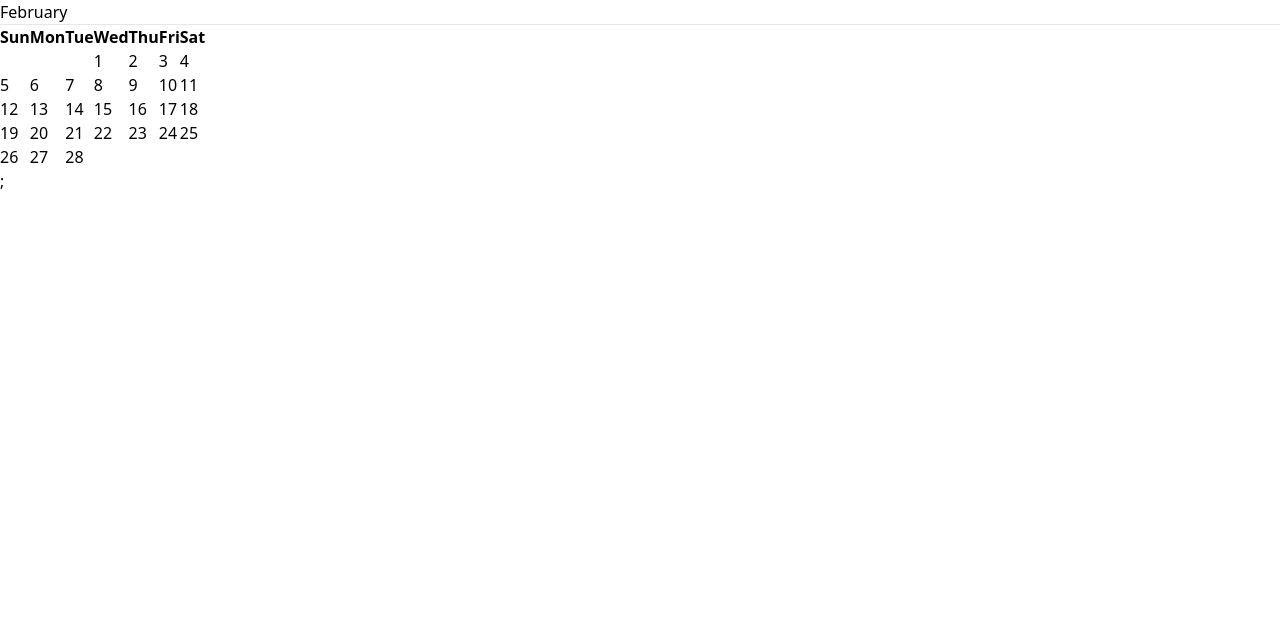
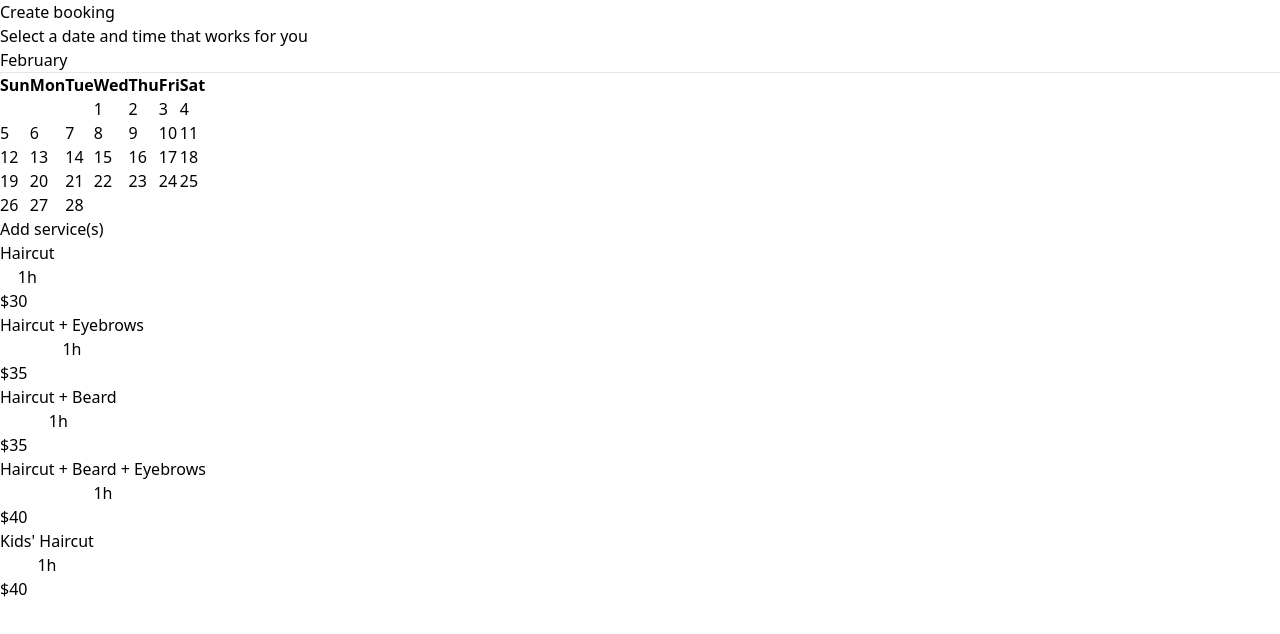
Before and after one commit to josuepalomocs/barber-website, a Next.js app: page / in a window 1280 px wide. Shown: the top 634 px of the page. Built offline with nearby package versions, Linux system fonts and the light colour scheme.

Commit message:
add services prototype

```diff
--- a/src/components/Calendar.tsx
+++ b/src/components/Calendar.tsx
@@ -41,16 +41,16 @@ export default function Calendar({ currentDate }: CalendarProps) {
     const numRows = Math.ceil((daysInMonth + firstDayIndex) / 7);
 
     return Array.from({ length: numRows }, (_, i) => (
-      <tr key={i} className="[&>td]">
+      <tr key={i} className="text-xs flex justify-between">
         {Array.from({ length: 7 }, (_, j) => {
           if (i === 0 && j < firstDayIndex) {
-            return <td key={i * 7 + j} />;
+            return <td key={i * 7 + j} className="w-10 h-10" />;
           }
           if (
             i === numRows - 1 &&
             7 * i + j - firstDayIndex + 1 > daysInMonth
           ) {
-            return <td key={i * 7 + j} />;
+            return <td key={i * 7 + j} className="w-10 h-10" />;
           }
           return (
             <td
@@ -86,8 +86,8 @@ export default function Calendar({ currentDate }: CalendarProps) {
   }
 
   return (
-    <div className="p-4 bg-gray-50 rounded-lg drop-shadow">
-      <div className="font-medium mb-4">
+    <div className="p-4 rounded-lg border border-neutral-200">
+      <div className="mb-4">
         <div className="flex justify-between items-center">
           <button
             className="text-neutral-400"
@@ -97,7 +97,7 @@ export default function Calendar({ currentDate }: CalendarProps) {
           >
             <ChevronLeftIcon className="w-[20px] h-[20px]" />
           </button>
-          <span>
+          <span className="text-xs">
             {formatDate(`${selectedYear}-${selectedMonth + 1}`, "MMMM")}
           </span>
           <button
@@ -111,16 +111,16 @@ export default function Calendar({ currentDate }: CalendarProps) {
         </div>
       </div>
       <hr className="border-neutral-200 mb-2" />
-      <table className="border-collapse [&>*]:text-center mb-2">
+      <table className="border-collapse w-full">
         <thead className="text-xs">
-          <tr className="[&>th]:font-light [&>th]:p-2">
-            <th>Sun</th>
-            <th>Mon</th>
-            <th>Tue</th>
-            <th>Wed</th>
-            <th>Thu</th>
-            <th>Fri</th>
-            <th>Sat</th>
+          <tr className="flex justify-between [&>th]:font-light [&>th]:w-10 [&>th]:h-10">
+            <th className="flex justify-center items-center">Sun</th>
+            <th className="flex justify-center items-center">Mon</th>
+            <th className="flex justify-center items-center">Tue</th>
+            <th className="flex justify-center items-center">Wed</th>
+            <th className="flex justify-center items-center">Thu</th>
+            <th className="flex justify-center items-center">Fri</th>
+            <th className="flex justify-center items-center">Sat</th>
           </tr>
         </thead>
         <tbody>{renderTableBodyRows()}</tbody>
--- a/src/components/Main.tsx
+++ b/src/components/Main.tsx
@@ -6,7 +6,7 @@ interface MainProps {
 
 export default function Main({ children }: MainProps) {
   return (
-    <main className="flex-1 flex justify-center items-center text-sm text-black bg-neutral-50">
+    <main className="flex-1 flex flex-col space-y-4 text-sm text-neutral-800 bg-neutral-50">
       {children}
     </main>
   );
--- /dev/null
+++ b/src/components/Services.tsx
@@ -0,0 +1,48 @@
+import { PlusIcon } from "@heroicons/react/20/solid";
+
+interface ServicesProps {}
+
+export default function Services({}: ServicesProps) {
+  return (
+    <div className="text-xs">
+      <p className="text-neutral-500 mb-2">Add service(s)</p>
+      <ul className="flex flex-col space-y-2">
+        <li className="flex justify-between items-center p-4 rounded-lg border border-neutral-200">
+          <button className="text-left">
+            <p>Haircut</p>
+            <p className="text-neutral-500">1h</p>
+          </button>
+          <p className="">$30</p>
+        </li>
+        <li className="flex justify-between items-center p-4 rounded-lg border border-neutral-200">
+          <button className="text-left">
+            <p>Haircut + Eyebrows</p>
+            <p className="text-neutral-500">1h</p>
+          </button>
+          <p>$35</p>
+        </li>
+        <li className="flex justify-between items-center p-4 rounded-lg border border-neutral-200">
+          <button className="text-left">
+            <p>Haircut + Beard</p>
+            <p className="text-neutral-500">1h</p>
+          </button>
+          <p>$35</p>
+        </li>
+        <li className="flex justify-between items-center p-4 rounded-lg border border-neutral-200">
+          <button className="text-left">
+            <p>Haircut + Beard + Eyebrows</p>
+            <p className="text-neutral-500">1h</p>
+          </button>
+          <p>$40</p>
+        </li>
+        <li className="flex justify-between items-center p-4 rounded-lg border border-neutral-200">
+          <button className="text-left">
+            <p>Kids&apos; Haircut</p>
+            <p className="text-neutral-500">1h</p>
+          </button>
+          <p>$40</p>
+        </li>
+      </ul>
+    </div>
+  );
+}
--- a/src/pages/_app.tsx
+++ b/src/pages/_app.tsx
@@ -7,7 +7,7 @@ const rubik = Rubik({ subsets: ["latin"], variable: "--font-rubik" });
 export default function App({ Component, pageProps }: AppProps) {
   return (
     <div className={`${rubik.variable} font-sans`}>
-      <Component {...pageProps} />;
+      <Component {...pageProps} />
     </div>
   );
 }
--- a/src/pages/index.tsx
+++ b/src/pages/index.tsx
@@ -1,8 +1,8 @@
 import Head from "next/head";
 import PageWrapper from "@/components/PageWrapper";
-import Header from "@/components/Header";
 import Main from "@/components/Main";
 import Calendar from "@/components/Calendar";
+import Services from "@/components/Services";
 
 export default function Home() {
   return (
@@ -15,7 +15,18 @@ export default function Home() {
       </Head>
       <PageWrapper>
         <Main>
-          <Calendar currentDate={new Date()} />
+          <div className="p-8">
+            <h2 className="font-medium mb-2">Create booking</h2>
+            <h2 className="text-xs text-neutral-500 mb-4">
+              Select a date and time that works for you
+            </h2>
+            <div className="mb-4">
+              <Calendar currentDate={new Date()} />
+            </div>
+            <div className="">
+              <Services />
+            </div>
+          </div>
         </Main>
       </PageWrapper>
     </>
```
